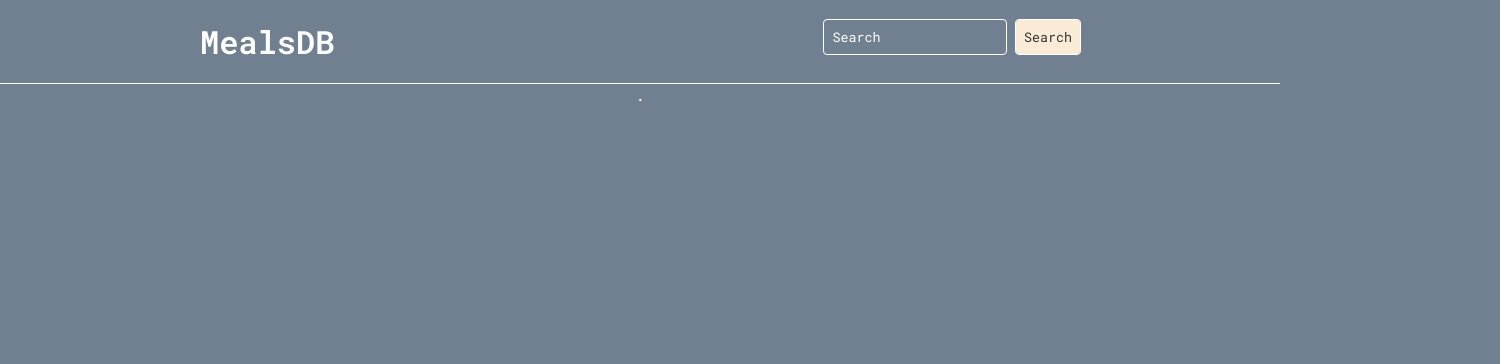
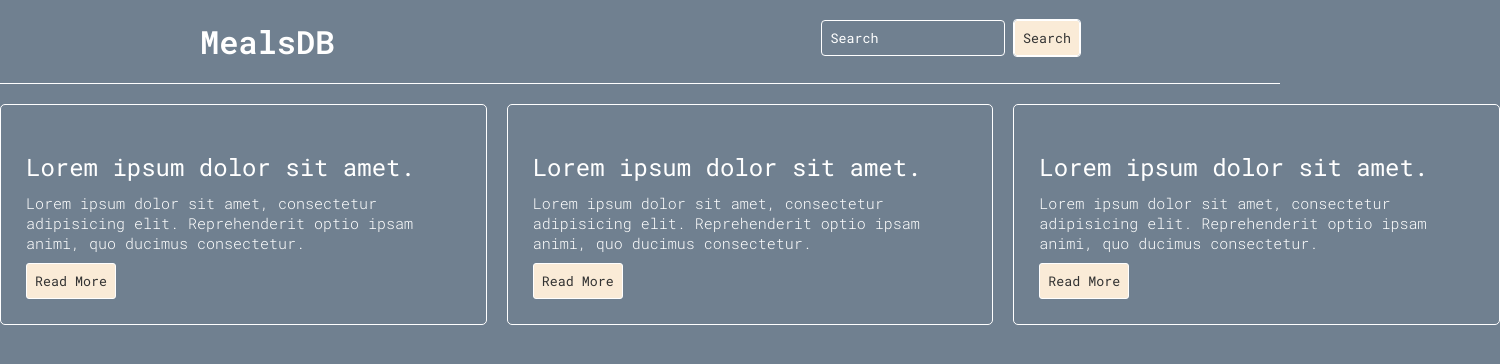
Before and after one commit to samir7770/meals, a plain HTML site: page index.html in a window 1280 px wide. Shown: the whole page, 1500 px wide, since content can reach past the window. Drawn offline with Linux system fonts and the light colour scheme.

Commit message:
Card Added

```diff
--- a/css/style.css
+++ b/css/style.css
@@ -43,6 +43,10 @@ p {
   background-color: antiquewhite;
   color: #333;
   cursor: pointer;
+  border-radius: 3px;
+  padding: 8px;
+
+  border: 1px solid rgb(255, 255, 255);
 }
 
 .header-row {
@@ -62,3 +66,22 @@ header {
   grid-column: -1/-2;
   text-align: right;
 }
+
+.card-container {
+  text-align: left;
+  width: 1500px;
+  margin: auto;
+  margin-top: 20px;
+  display: grid;
+  grid-template-columns: repeat(3, 1fr);
+  gap: 20px;
+}
+.card {
+  padding: 25px;
+  border: 1px solid rgb(255, 255, 255);
+  border-radius: 5px;
+}
+.card .btn,
+.card p {
+  margin-top: 10px;
+}
--- a/index.html
+++ b/index.html
@@ -30,7 +30,43 @@
           </div>
         </div>
       </header>
-      <main class="main-section">.</main>
+      <main class="main-section">
+        <div class="card-container">
+          <div class="card">
+            <img src="" alt="" />
+            <div class="content">
+              <h4 class="meal-title">Lorem ipsum dolor sit amet.</h4>
+              <p class="exerpt">
+                Lorem ipsum dolor sit amet, consectetur adipisicing elit.
+                Reprehenderit optio ipsam animi, quo ducimus consectetur.
+              </p>
+              <button class="btn">Read More</button>
+            </div>
+          </div>
+          <div class="card">
+            <img src="" alt="" />
+            <div class="content">
+              <h4 class="meal-title">Lorem ipsum dolor sit amet.</h4>
+              <p class="exerpt">
+                Lorem ipsum dolor sit amet, consectetur adipisicing elit.
+                Reprehenderit optio ipsam animi, quo ducimus consectetur.
+              </p>
+              <button class="btn">Read More</button>
+            </div>
+          </div>
+          <div class="card">
+            <img src="" alt="" />
+            <div class="content">
+              <h4 class="meal-title">Lorem ipsum dolor sit amet.</h4>
+              <p class="exerpt">
+                Lorem ipsum dolor sit amet, consectetur adipisicing elit.
+                Reprehenderit optio ipsam animi, quo ducimus consectetur.
+              </p>
+              <button class="btn">Read More</button>
+            </div>
+          </div>
+        </div>
+      </main>
     </div>
     <script src="js/app.js"></script>
   </body>
```
